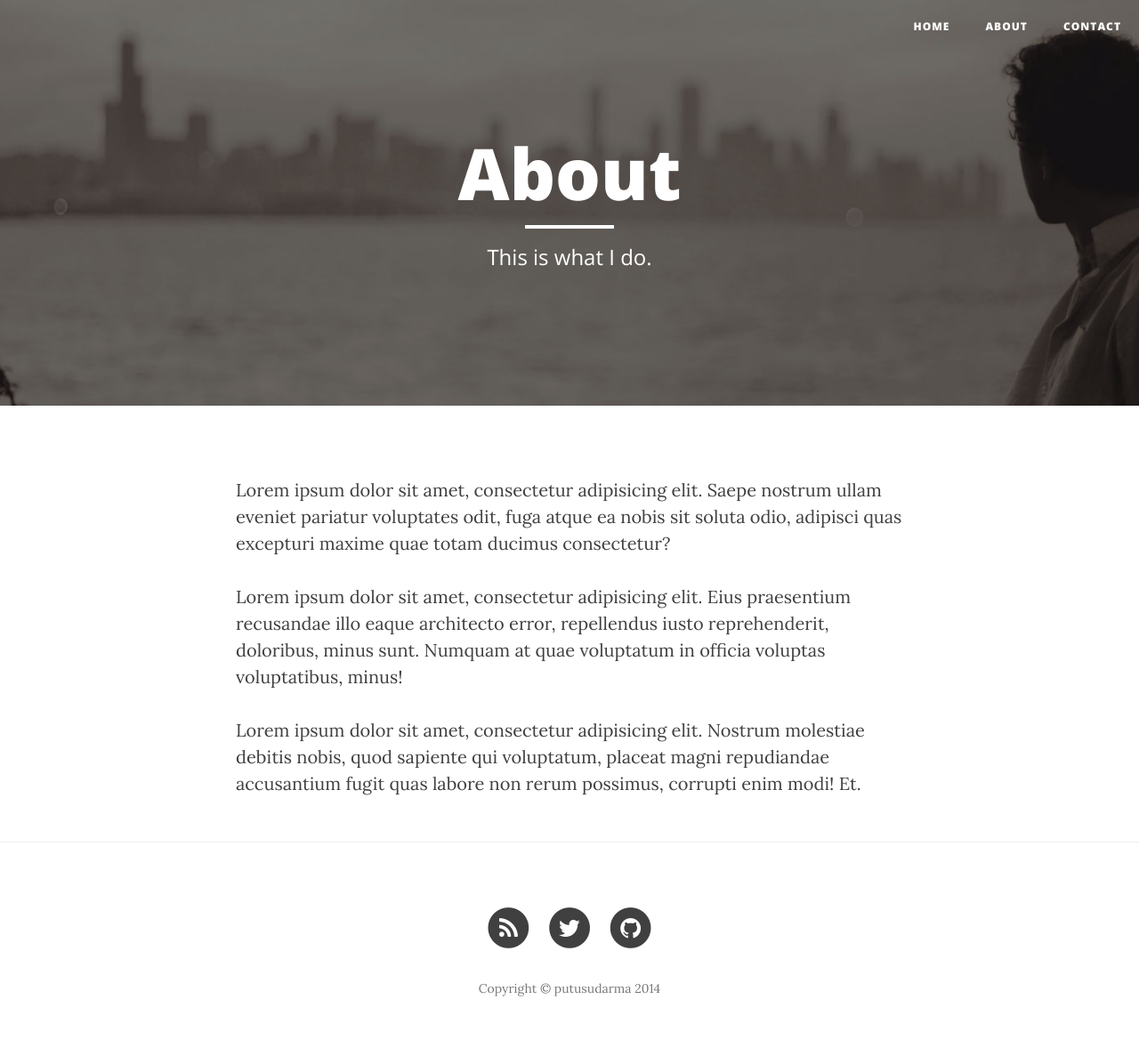
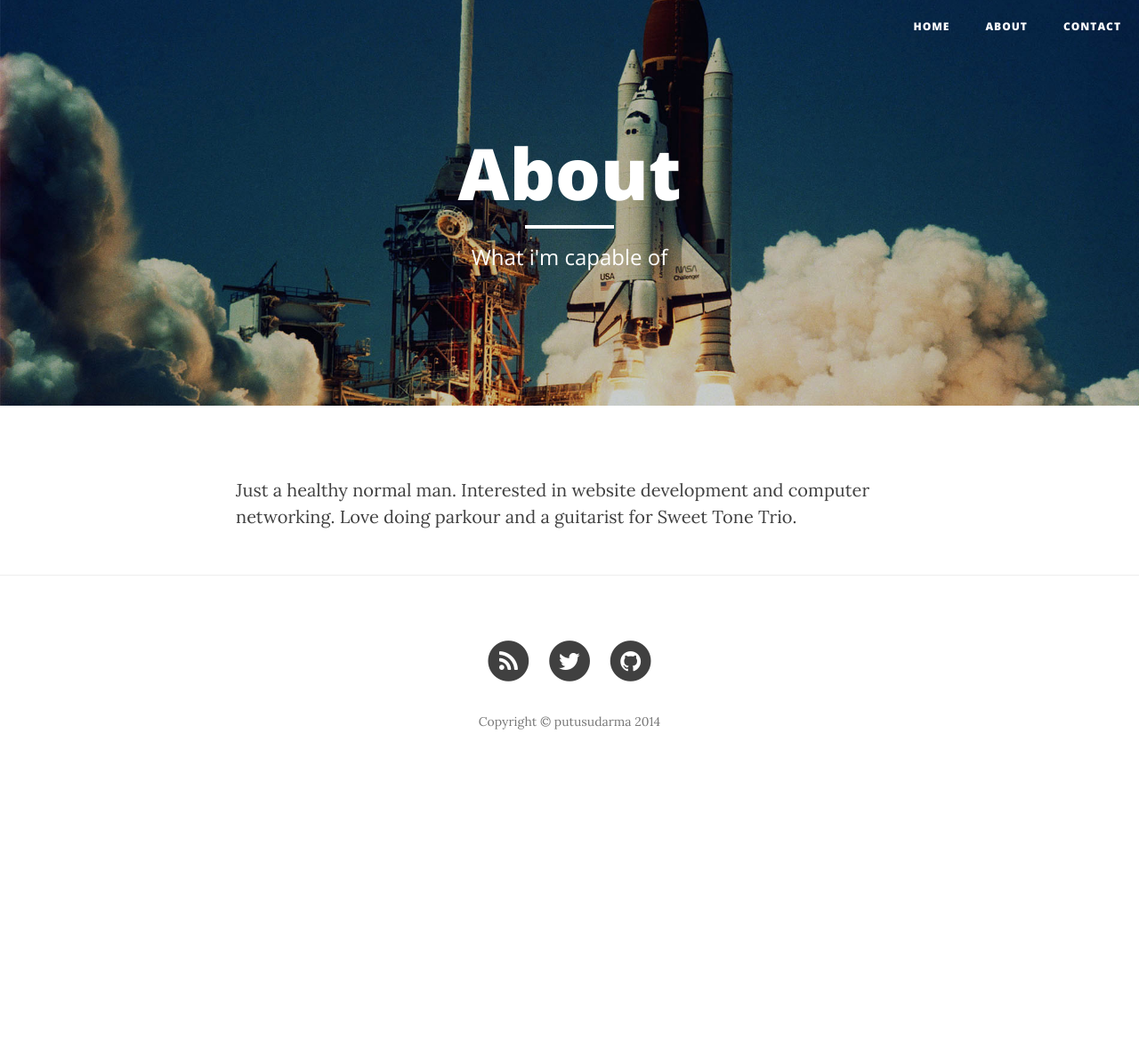
Before and after one commit to mafaik/mafaik.github.io, a Jekyll site: the page built from about.md, in a window 1280 px wide. Shown: the whole page at 89% size. Built offline with Jekyll 4.4.1, drawn with Linux system fonts in a browser that asks for light colours; nearby versions of some CDN libraries; after the commit the page ends 900 px from its top, so only the background shows below that.

Commit message:
replace pages image

```diff
--- a/about.md
+++ b/about.md
@@ -1,12 +1,8 @@
 ---
 layout: page
 title: "About"
-description: "This is what I do."
-header-img: "img/about-bg.jpg"
+description: "What i'm capable of"
+header-img: "img/rocket-launch.jpg"
 ---
 
-<p>Lorem ipsum dolor sit amet, consectetur adipisicing elit. Saepe nostrum ullam eveniet pariatur voluptates odit, fuga atque ea nobis sit soluta odio, adipisci quas excepturi maxime quae totam ducimus consectetur?</p>
-
-<p>Lorem ipsum dolor sit amet, consectetur adipisicing elit. Eius praesentium recusandae illo eaque architecto error, repellendus iusto reprehenderit, doloribus, minus sunt. Numquam at quae voluptatum in officia voluptas voluptatibus, minus!</p>
-
-<p>Lorem ipsum dolor sit amet, consectetur adipisicing elit. Nostrum molestiae debitis nobis, quod sapiente qui voluptatum, placeat magni repudiandae accusantium fugit quas labore non rerum possimus, corrupti enim modi! Et.</p>
+<p>Just a healthy normal man. Interested in website development and computer networking. Love doing parkour and a guitarist for Sweet Tone Trio.</p>
--- a/index.html
+++ b/index.html
@@ -2,7 +2,7 @@
 layout: page
 title: putusudarma
 description: "Train of Thought"
-header-img: "img/majesty-cab.jpg"
+header-img: "img/track.jpg"
 ---
 
 {% for post in paginator.posts %}
```
Also changed, not shown: contact.md (+1 -1 lines), img/about-bg.jpg (deleted), img/contact-bg.jpg (deleted), img/home-bg.jpg (deleted), img/majesty-cab.jpg (deleted), img/rocket-launch.jpg (added), img/satellite.jpg (added), img/track.jpg (added).
